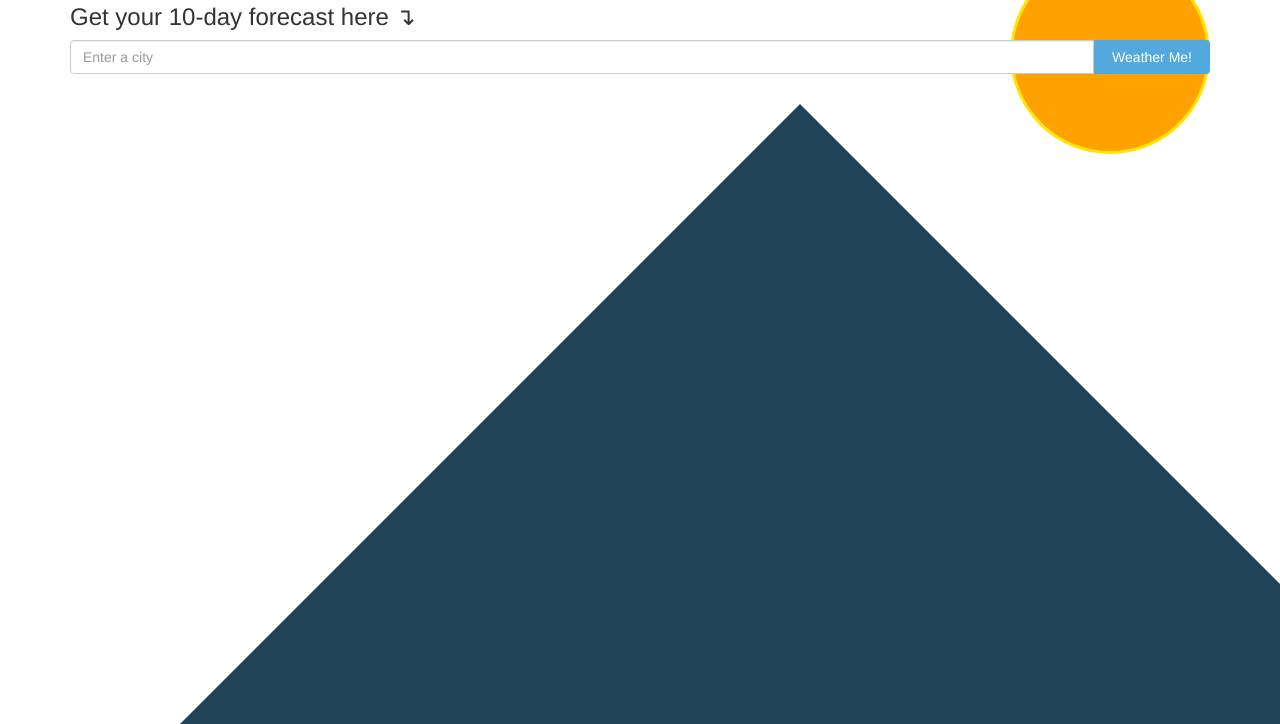
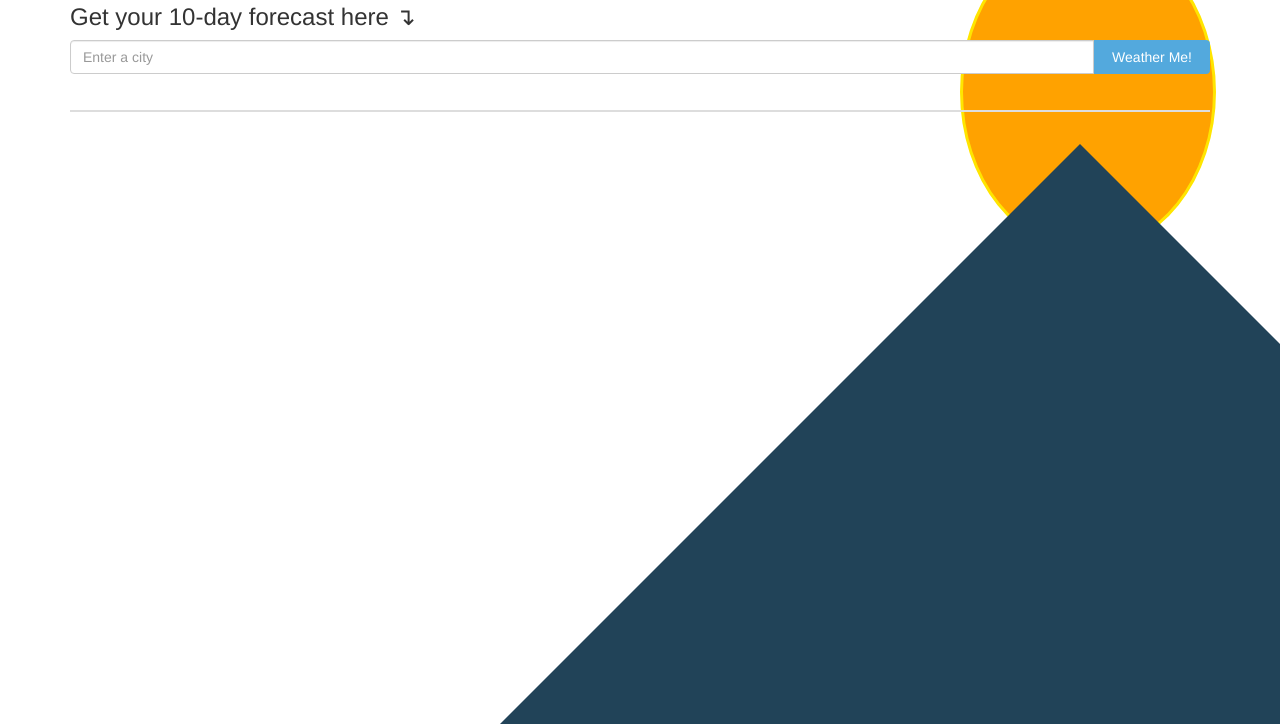
Before and after one commit to ClarabelleCheng-Yue/WeatherMe, a React app: page / in a window 1280 px wide. Shown: the part 76-800 px from the top of the page. Built offline with nearby package versions, Linux system fonts and the light colour scheme.

Commit message:
Reposition design divs and change table setup

```diff
--- a/src/containers/search_bar.js
+++ b/src/containers/search_bar.js
@@ -8,13 +8,13 @@ class SearchBar extends Component {
   constructor(props) {
     super(props);
     // initial search query is ''
-    this.state = {location: ''};
+    this.state = { location: '' };
   }
 
   // user changes the search query
   onInputChange(event) {
     // show change on screen
-    this.setState({location: event});
+    this.setState({ location: event });
   }
 
   // submit the search query
@@ -25,7 +25,7 @@ class SearchBar extends Component {
     // get the weather at the submitted location
     this.props.fetchWeather(this.state.location);
     // reset location state
-    this.setState({location: ''});
+    this.setState({ location: '' });
   }
 
   render() {
--- a/src/containers/weather_list.js
+++ b/src/containers/weather_list.js
@@ -9,21 +9,30 @@ class WeatherList extends Component {
     const hi_temp = channel.item.forecast.map( weather => { return parseInt(weather.high); } );
     const lo_temp = channel.item.forecast.map( weather => { return parseInt(weather.low) } );
     const descriptions = channel.item.forecast.map( weather => { return weather.text });
-    const date = channel.item.forecast.map( weather => { return weather.date } );
+    const dates = channel.item.forecast.map( weather => { return weather.date } );
 
     return (
-      <tr key={ city + region }>
-        <td>{ city }, { region }, { country }</td>
+      <tr key={ city }>
+        <td>
+          <table>
+            <tbody>
+              <tr><td>Date</td></tr>
+              <tr><td>Highs</td></tr>
+              <tr><td>Lows</td></tr>
+            </tbody>
+          </table>
+        </td>
         <td>
           <table>
             <thead>
               <tr>
-                { descriptions.map((text, i) => { return <th key={i}>{text}</th>; }) }
+                { dates.map((date, i) => { return <th key={ i }>{ date }</th>; }) }
               </tr>
             </thead>
             <tbody>
-              <tr>{ hi_temp.map((hi, i) => { return <td className="text-center" key={i}>{hi}</td>; }) }</tr>
-              <tr>{ lo_temp.map((lo, i) => { return <td className="text-center" key={i}>{lo}</td>; }) }</tr>
+              <tr>{ descriptions.map((text, i) => { return <td className="text-center" key={ i }>{ text }</td>; }) }</tr>
+              <tr>{ hi_temp.map((hi, i) => { return <td className="text-center" key={ i }>{ hi }</td>; }) }</tr>
+              <tr>{ lo_temp.map((lo, i) => { return <td className="text-center" key={ i }>{ lo }</td>; }) }</tr>
             </tbody>
           </table>
         </td>
@@ -31,10 +40,23 @@ class WeatherList extends Component {
     );
   }
 
+  setLocation(data) {
+    console.log('set loc: ', data);
+    if (data.length > 0) {
+      const channel = data[0].query.results.channel;
+      const { city, country, region } = channel.location;
+
+      return city + ', ' + region + ', ' + country;
+    }
+  }
+
   render() {
     return (
       <div className="table-responsive">
       <table className="table">
+        <thead>
+          <tr><th><h3>{ this.setLocation(this.props.weather) }</h3></th></tr>
+        </thead>
         <tbody>
           { this.props.weather.map(this.WeatherListItem) }
         </tbody>
--- a/src/reducers/reducer_weather.js
+++ b/src/reducers/reducer_weather.js
@@ -4,7 +4,7 @@ export default function(state = [], action) {
   if (action.type === FETCH_WEATHER) {
     // put fetched weather data from action and
     // flatten old state array into new array
-    return [ action.payload.data ];//, ...state ]; // [ city weather data, city weather data, ... ]
+    return [ action.payload.data, ...state ]; // [ city weather data, city weather data, ... ]
   }
 
   return state;
--- a/style/style.css
+++ b/style/style.css
@@ -9,28 +9,26 @@ table {
 }
 
 .mtn_design {
-  width: 0;
-  height: 0;
   border-left: 800px solid transparent;
   border-right: 800px solid transparent;
   border-bottom: 800px solid #214358;
+  width: 0px;
+  height: 0px;
+  z-index: -1;
   position: fixed;
-  left: 0px;
-  top: 180px;
-  z-index: -1;
+  top: 220px;
+  right: -600px;
 }
 
 .sun_design {
-  margin: 0;
-  padding: 0;
   border-style: solid;
   border-color: #ffe500;
   background-color: #ffa200;
-  width: 200px;
-  height: 200px;
+  width: 20%;
+  height: 40%;
   border-radius: 50%;
   z-index: -2;
   position: fixed;
-  right: 70px;
-  top: 30px;
+  right: 5%;
+  top: 1%;
 }
```
